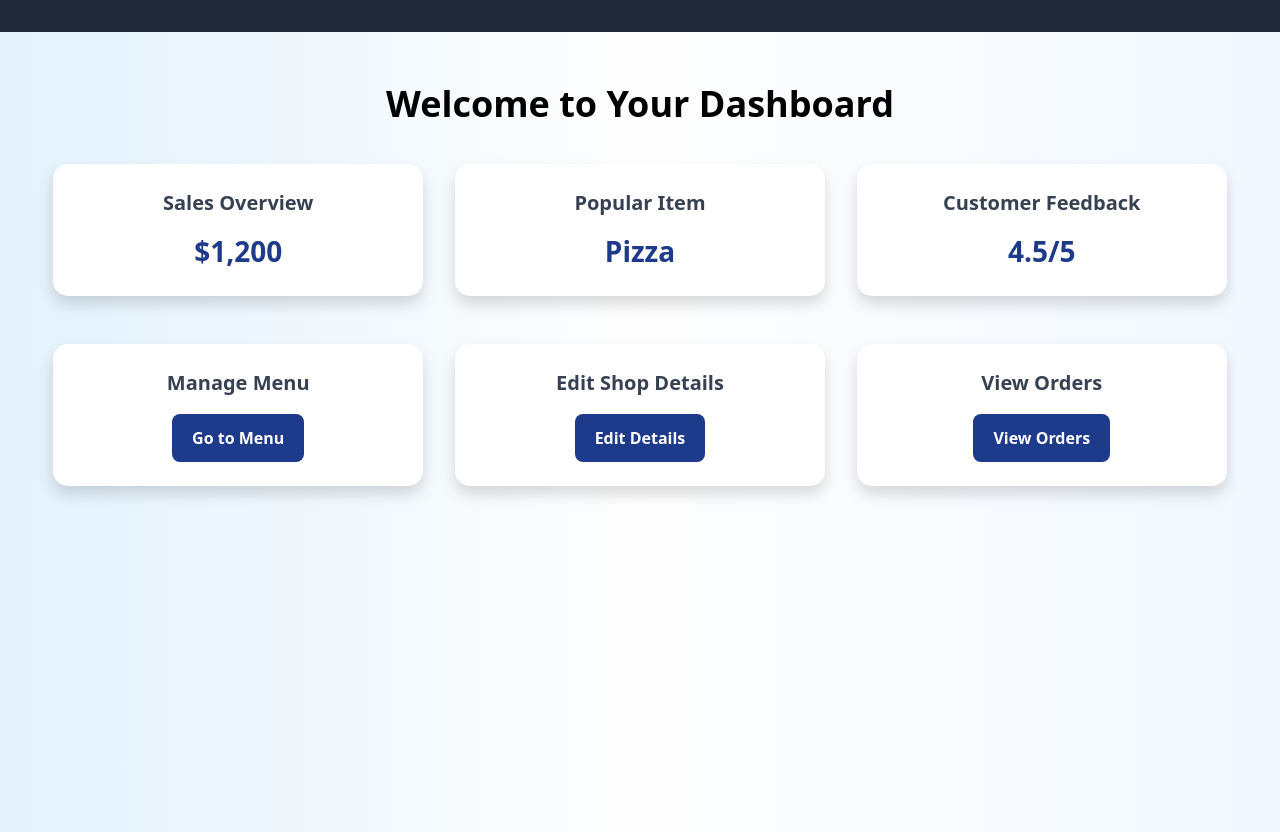
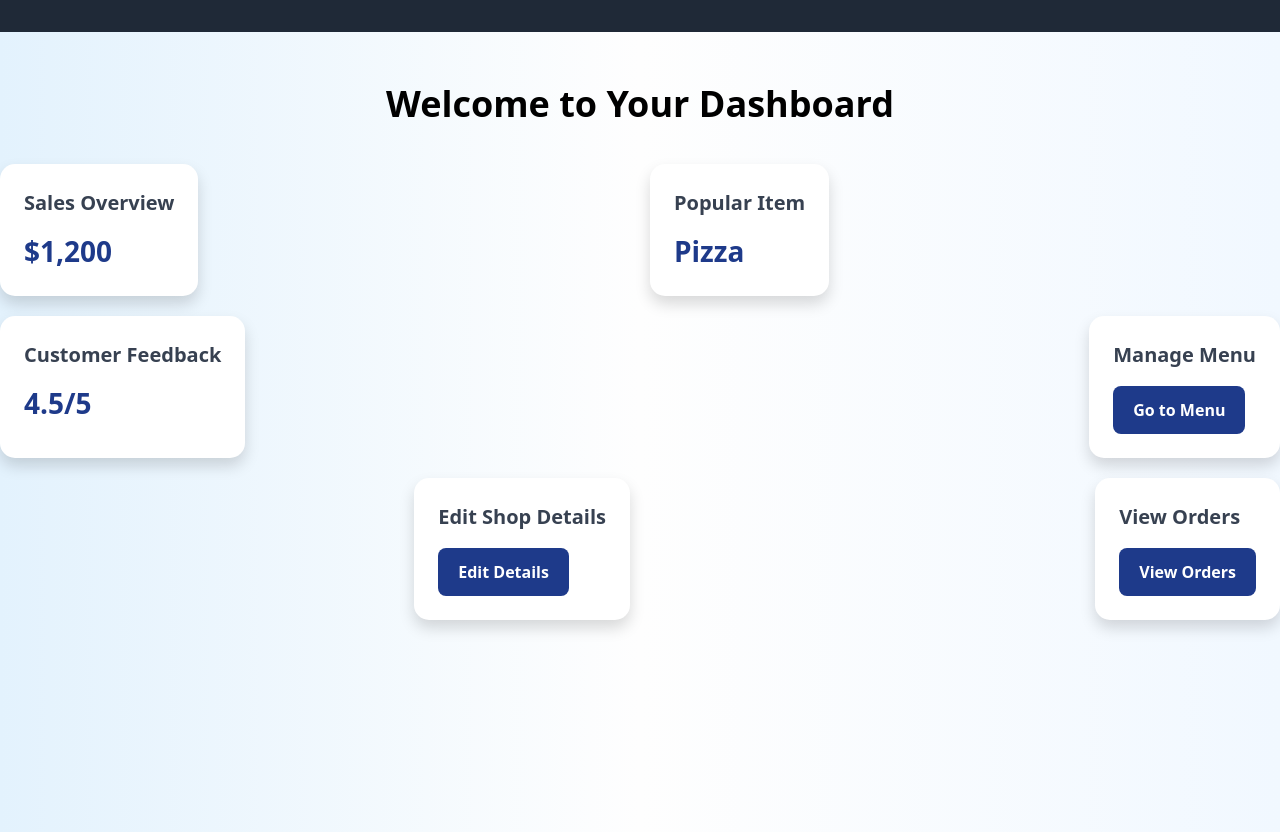
Before and after one commit to ruchspatil/VueCart, a Nuxt app: page /dashboard in a window 1280 px wide. Built offline with nearby package versions, Linux system fonts and the light colour scheme.

Commit message:
Update dashboard.vue

```diff
--- a/pages/dashboard.vue
+++ b/pages/dashboard.vue
@@ -2,8 +2,8 @@
   <div class="dashboard-container min-h-screen flex flex-col items-center bg-gradient-to-r from-blue-100 via-white to-blue-50">
     <h1 class="text-4xl font-bold mb-10 text-primary mt-8">Welcome to Your Dashboard</h1>
 
-    <!-- Overview Section -->
-    <div class="grid grid-cols-1 sm:grid-cols-2 lg:grid-cols-3 gap-8 w-11/12 max-w-screen-xl">
+    <!-- Card Section with Left and Right Alignment -->
+    <div class="card-container w-11/12 max-w-screen-xl">
       <div class="card">
         <h2 class="card-title">Sales Overview</h2>
         <p class="card-value">$1,200</p>
@@ -16,10 +16,6 @@
         <h2 class="card-title">Customer Feedback</h2>
         <p class="card-value">4.5/5</p>
       </div>
-    </div>
-
-    <!-- Management Section -->
-    <div class="mt-12 grid grid-cols-1 sm:grid-cols-2 lg:grid-cols-3 gap-8 w-11/12 max-w-screen-xl">
       <div class="card">
         <h2 class="card-title">Manage Menu</h2>
         <button @click="goToMenu" class="button">Go to Menu</button>
@@ -57,13 +53,31 @@ export default {
   padding-top: 20px;
 }
 
+/* Card Container */
+.card-container {
+  display: grid;
+  grid-template-columns: repeat(2, 1fr); /* Two columns */
+  gap: 20px; /* Spacing between cards */
+  width: 100%;
+  margin: 0 auto; /* Center the container */
+}
+
+/* Align cards within columns */
+.card-container > :nth-child(-n+3) {
+  justify-self: start; /* Align first 3 cards to the left */
+}
+
+.card-container > :nth-child(n+4) {
+  justify-self: end; /* Align last 3 cards to the right */
+}
+
 /* Card Styling */
 .card {
   background: #ffffff;
   padding: 24px;
   border-radius: 15px;
   box-shadow: 0 8px 15px rgba(0, 0, 0, 0.15);
-  text-align: center;
+  text-align: left;
   transition: transform 0.3s ease, box-shadow 0.3s ease;
 }
 
@@ -106,6 +120,10 @@ export default {
 
 /* Responsive Styling */
 @media (max-width: 640px) {
+  .card-container {
+    grid-template-columns: 1fr; /* Single column for smaller screens */
+  }
+
   .card {
     padding: 16px;
   }
```
